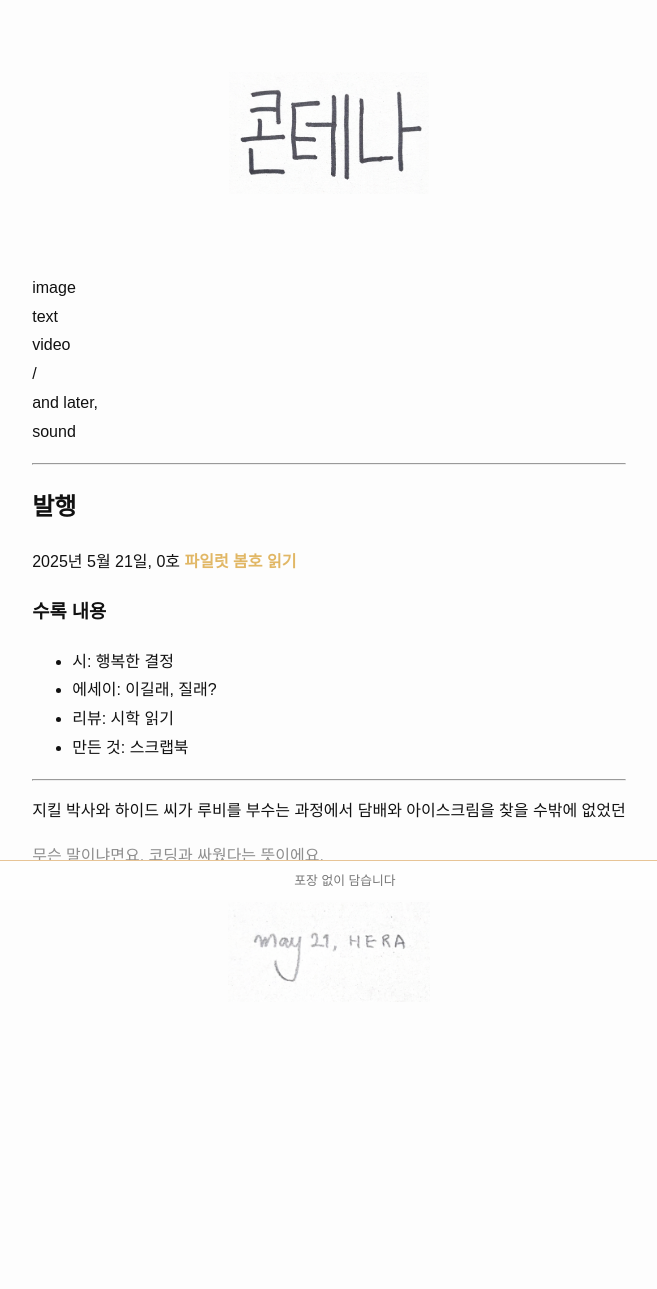
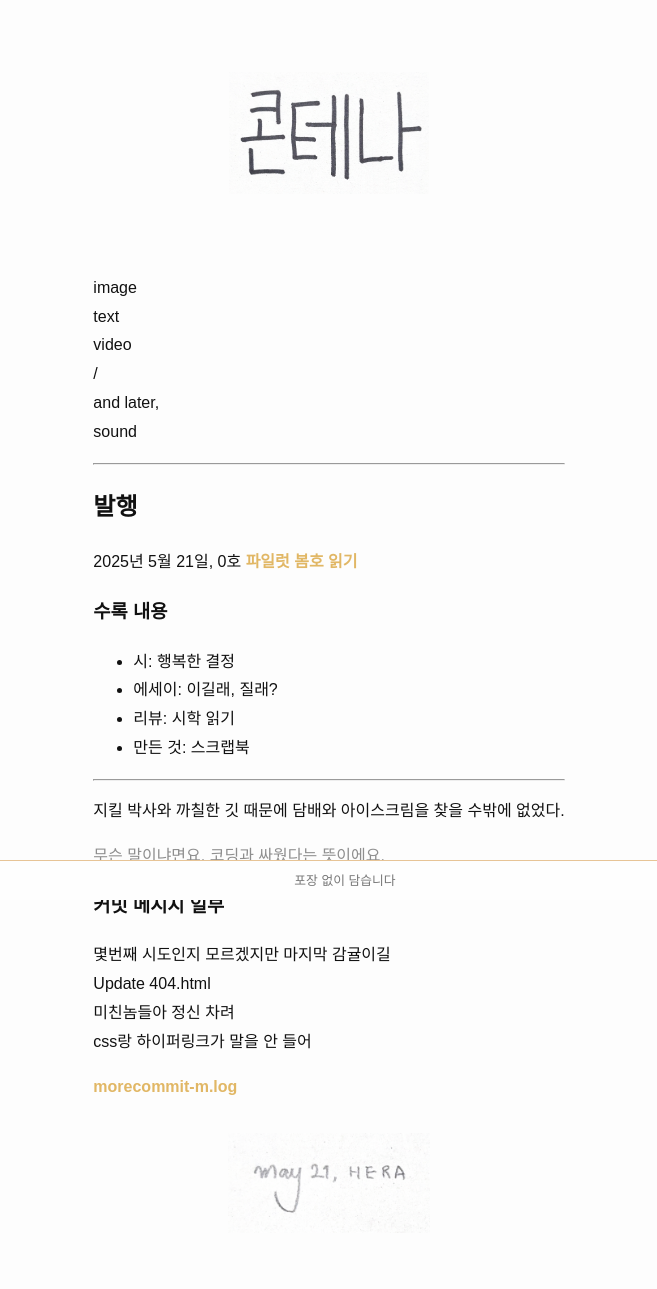
Before and after one commit to loveonearth/contena, a Jekyll site: the page built from index.md, in a window 1280 px wide. Shown: the whole page, without its empty margins (311-968 px from the left). Built offline with Jekyll 4.4.1, drawn with Linux system fonts in a browser that asks for light colours; some web fonts are replaced; before the commit the page ends 1058 px from its top, so only the background shows below that.

Commit message:
커밋메시지 묶음 올려보기 내가 맨정신일 때 좋은 말로 할 때 돼라

```diff
--- a/index.md
+++ b/index.md
@@ -26,9 +26,17 @@
 
 ---
 
-지킬 박사와 하이드 씨가 루비를 부수는 과정에서 담배와 아이스크림을 찾을 수밖에 없었던
+지킬 박사와 까칠한 깃 때문에 담배와 아이스크림을 찾을 수밖에 없었다.
 
 <font color="#8e8e8e">무슨 말이냐면요,
 코딩과 싸웠다는 뜻이에요.</font>
 
+### 커밋 메시지 일부
+몇번째 시도인지 모르겠지만 마지막 감귤이길
+Update 404.html
+미친놈들아 정신 차려
+css랑 하이퍼링크가 말을 안 들어
+
+[morecommit-m.log](/commit-msg)
+
 <img src="./images/may21-hera.png" alt="may 21, hera" style="height: 100px; display: block; margin: 2rem auto 0;">
```
Also changed, not shown: commit-msg.md (added, +72 -0 lines), 1 other file.
